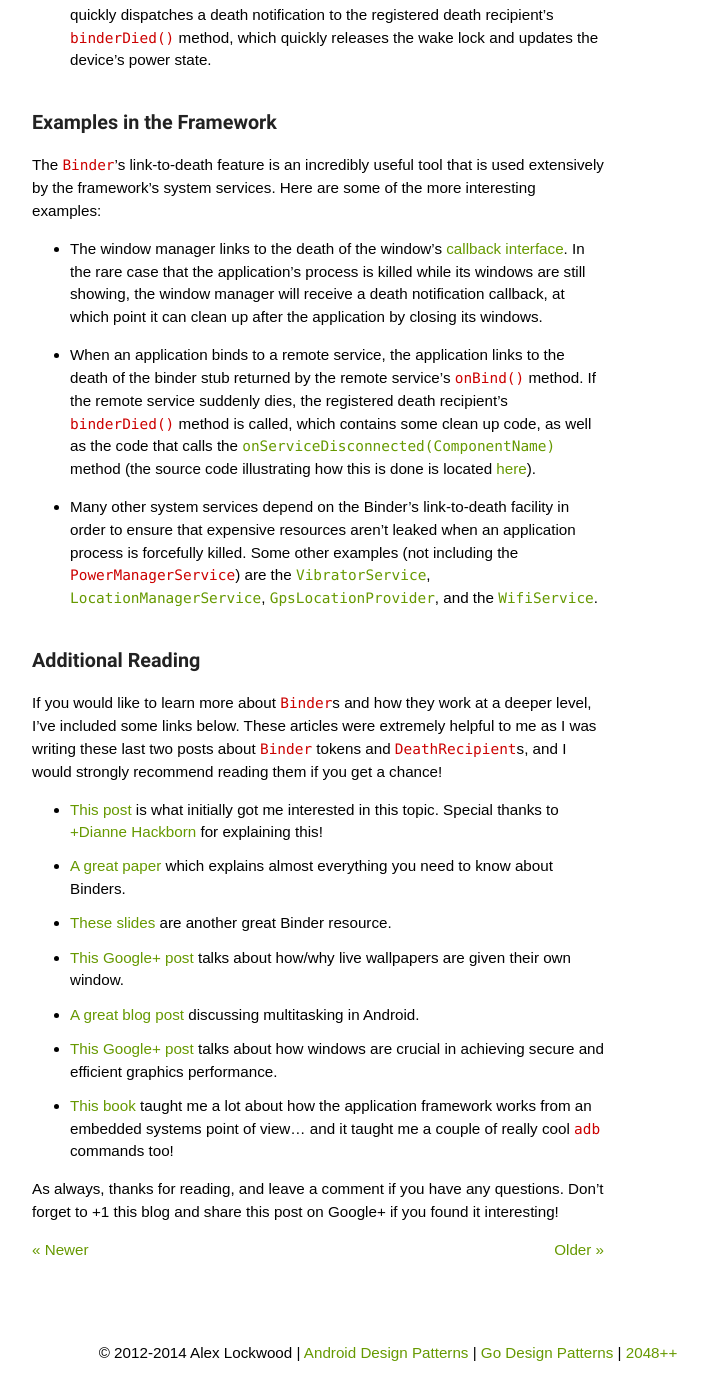
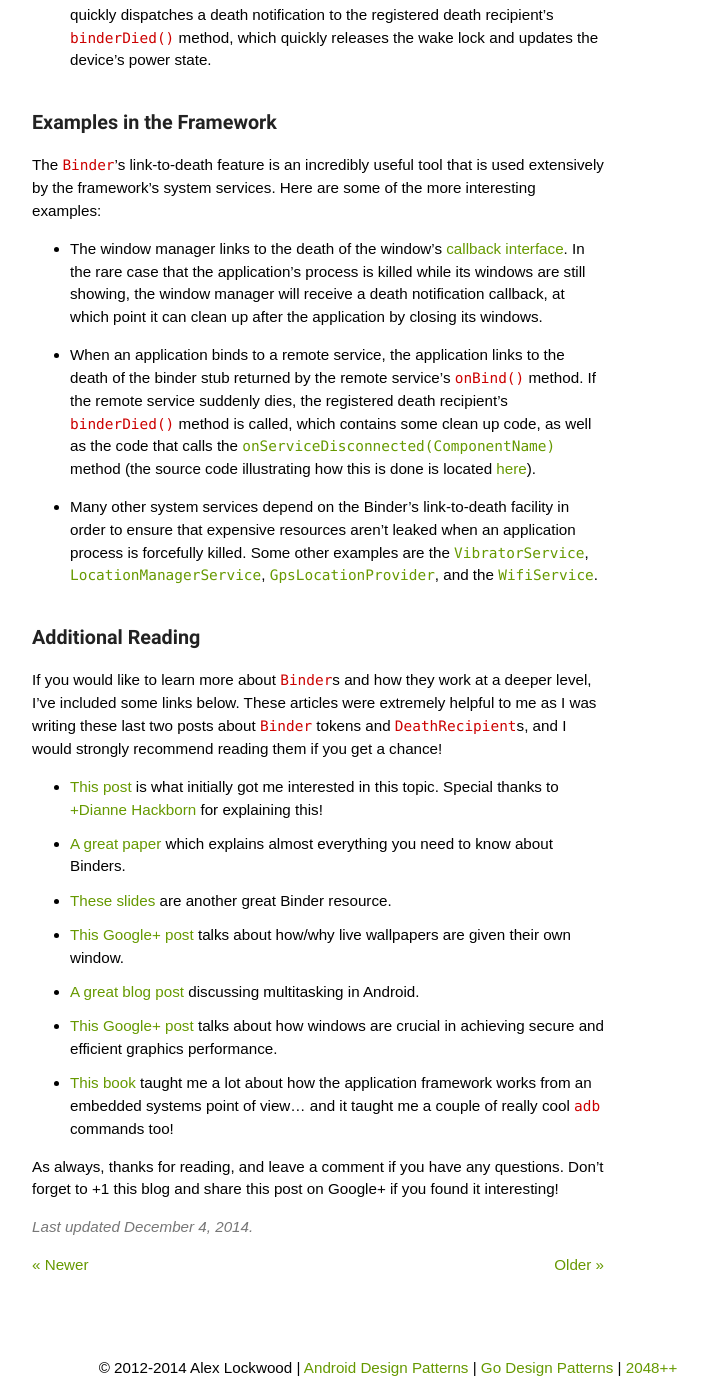
Before and after one commit to alexjlockwood/AndroidDesignPatterns, a Jekyll site: the page built from _posts/2013-08-05-binders-and-death-recipients.md, in a window 1280 px wide and 1400 px high, scrolled down 3446 px. Shown: the whole window, without its empty margins (252-960 px from the left). Built offline with Jekyll 4.4.1, drawn with Linux system fonts in a browser that asks for light colours; some web fonts are replaced; Markdown is read by kramdown in place of the engine named in the settings; comment, search, counter and statistics services are not loaded.

Commit message:
simplify simplify simplify

```diff
--- a/_posts/2013-08-05-binders-and-death-recipients.md
+++ b/_posts/2013-08-05-binders-and-death-recipients.md
@@ -6,6 +6,7 @@ permalink: /2013/08/binders-death-recipients.html
 related: ['/2014/01/thread-scheduling-in-android.html',
 	  '/2013/07/binders-window-tokens.html',
 	  '/2012/10/sqlite-contentprovider-thread-safety.html']
+updated: '2014-12-04'
 ---
 > Note: before you begin, make sure you've read my [previous post](/2013/07/binders-window-tokens.html)
 > about Binder tokens!
@@ -193,8 +194,7 @@ interesting examples:
     <a href="https://android.googlesource.com/platform/frameworks/base/+/refs/heads/master/core/java/android/app/LoadedApk.java">here</a>).
 
   + Many other system services depend on the Binder's link-to-death facility in order to ensure that
-    expensive resources aren't leaked when an application process is forcefully killed. Some other examples
-    (not including the `PowerManagerService`) are the
+    expensive resources aren't leaked when an application process is forcefully killed. Some other examples are the
     <a href="https://android.googlesource.com/platform/frameworks/base/+/master/services/java/com/android/server/VibratorService.java">`VibratorService`</a>,
     <a href="https://android.googlesource.com/platform/frameworks/base/+/master/services/java/com/android/server/LocationManagerService.java">`LocationManagerService`</a>,
     <a href="https://android.googlesource.com/platform/frameworks/base/+/master/services/java/com/android/server/location/GpsLocationProvider.java">`GpsLocationProvider`</a>,
```
